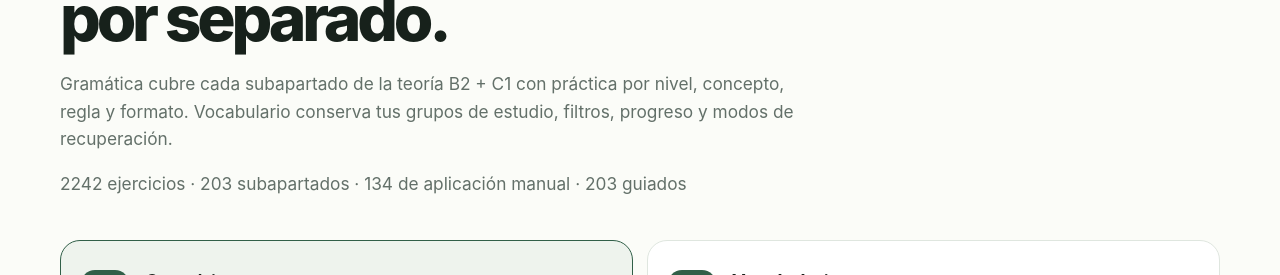
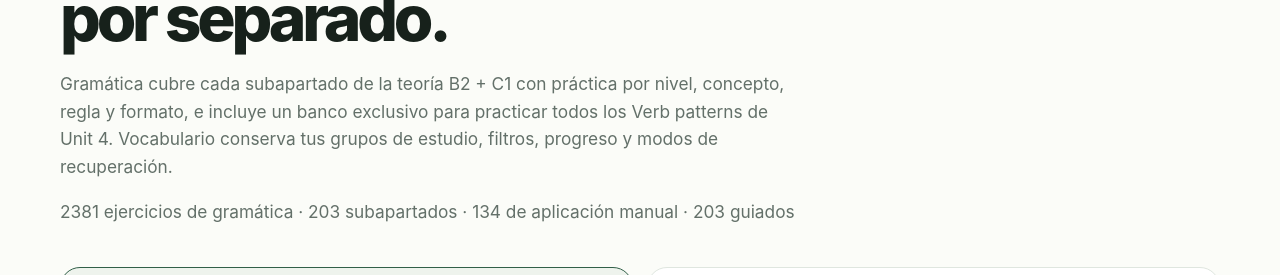
Before and after one commit to susinodevelop/learningenglish, a Next.js app: page /games in a window 1280 px wide. Shown: the part 254-529 px from the top of the page. Built offline with nearby package versions, Linux system fonts and the light colour scheme; no server answers.

Commit message:
feat: include verb patterns bank in exercise totals

```diff
--- a/app/games/page.tsx
+++ b/app/games/page.tsx
@@ -8,6 +8,7 @@ import {
   grammarExerciseQuestions,
   grammarExerciseSections,
 } from "@/lib/grammar/exercises";
+import { verbPatternPracticeQuestions } from "@/lib/grammar/verb-patterns-practice";
 import { vocabularyLexicon, vocabularyTopics } from "@/lib/vocabulary";
 
 export const metadata: Metadata = {
@@ -20,6 +21,7 @@ export default function GamesPage() {
     slug: topic.slug,
     title: `${topic.title} · ${topic.level}`,
   }));
+  const totalGrammarExercises = grammarExerciseCount + verbPatternPracticeQuestions.length;
 
   return (
     <div className="shell page-shell">
@@ -28,10 +30,11 @@ export default function GamesPage() {
         <h1>Practica gramática y vocabulario por separado.</h1>
         <p>
           Gramática cubre cada subapartado de la teoría B2 + C1 con práctica por nivel, concepto, regla
-          y formato. Vocabulario conserva tus grupos de estudio, filtros, progreso y modos de recuperación.
+          y formato, e incluye un banco exclusivo para practicar todos los Verb patterns de Unit 4.
+          Vocabulario conserva tus grupos de estudio, filtros, progreso y modos de recuperación.
         </p>
         <p>
-          {grammarExerciseCount} ejercicios · {grammarExerciseSections.length} subapartados · {grammarExerciseManualApplicationCount} de aplicación manual · {grammarExerciseGuidedApplicationCount} guiados
+          {totalGrammarExercises} ejercicios de gramática · {grammarExerciseSections.length} subapartados · {grammarExerciseManualApplicationCount} de aplicación manual · {grammarExerciseGuidedApplicationCount} guiados
         </p>
       </header>
 
```
